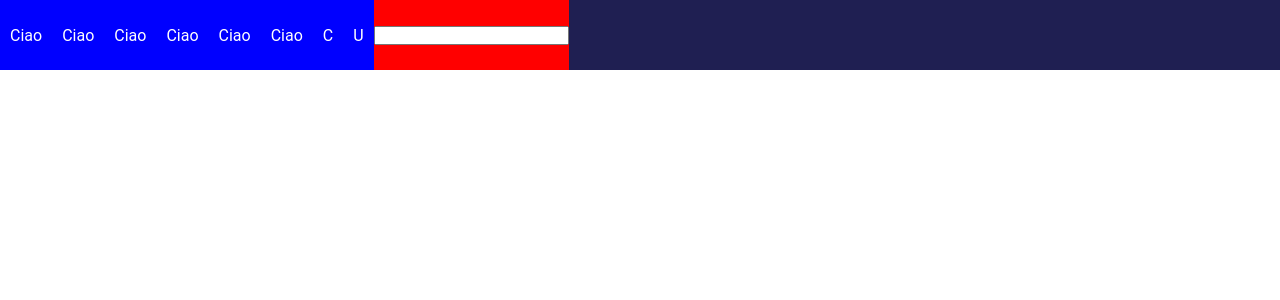
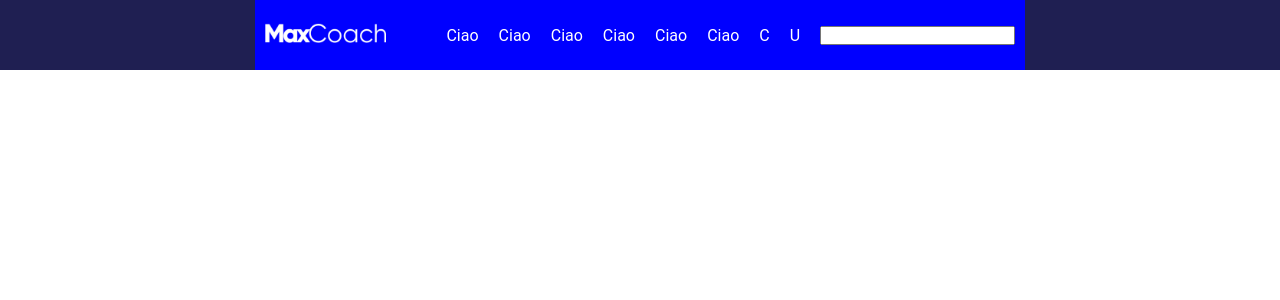
Before and after one commit to francesco-abritta/proj-html-vuejs, a Vue app: page / in a window 1280 px wide. Shown: the top 300 px of the page. Built offline with nearby package versions, Linux system fonts and the light colour scheme.

Commit message:
correzioni header

```diff
--- a/src/components/Header.vue
+++ b/src/components/Header.vue
@@ -1,11 +1,11 @@
 <template>
   <div>
     <div class="header">
-      <div class="logo">
 
-      </div>
       <div class="voices">
         <ul>
+          <li><img src="../assets/img2/light-logo.png" alt=""></li>
+
           <li>Ciao</li>
           <li>Ciao</li>
           <li>Ciao</li>
@@ -14,11 +14,11 @@
           <li>Ciao</li>
           <li>C</li>
           <li>U</li>
+
+          <li><input type="text"></li>
         </ul>
       </div>
-      <div class="searchbar">
-        <input type="text">
-      </div>
+
     </div>
   </div>
 </template>
@@ -40,9 +40,11 @@ export default {
     background-color: $header-color;
     color: $header-color-text;
     display: flex;
+    justify-content: center;
 
-      .logo{
-
+      img{
+        height: 20px;
+        margin-right: 40px;
       }
 
       .voices{
@@ -59,15 +61,6 @@ export default {
               }
           }
       }
-
-      .searchbar{
-          display: flex;
-          align-items: center;
-          background: red;
-      }
-
-
-
   }
 
 
```
